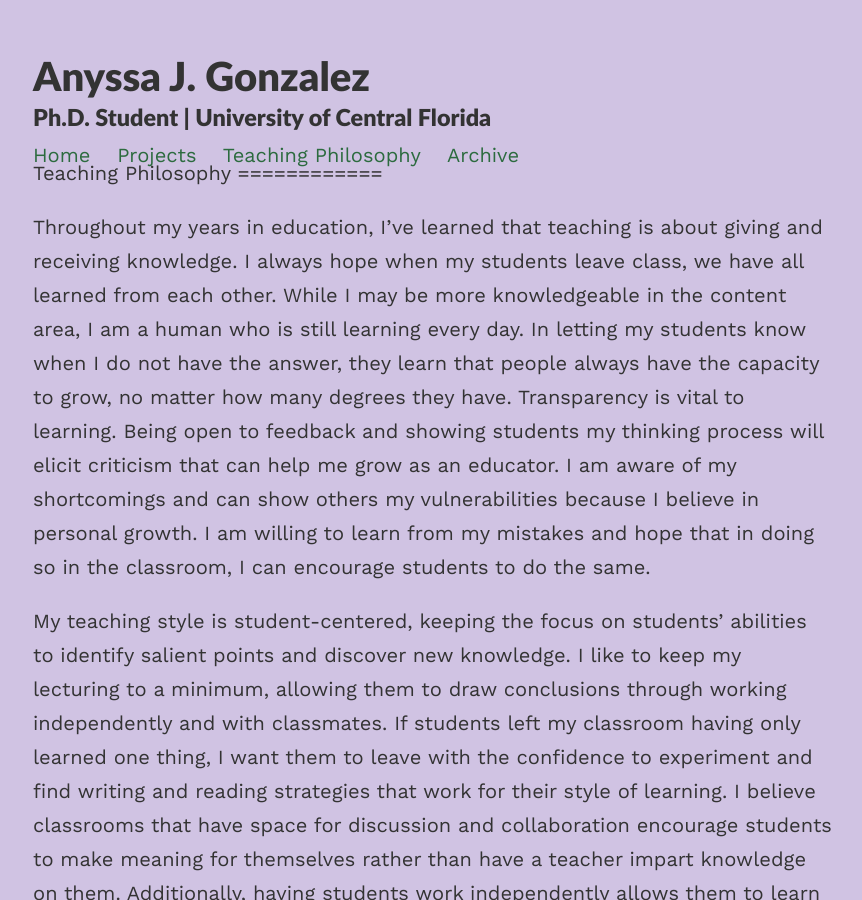
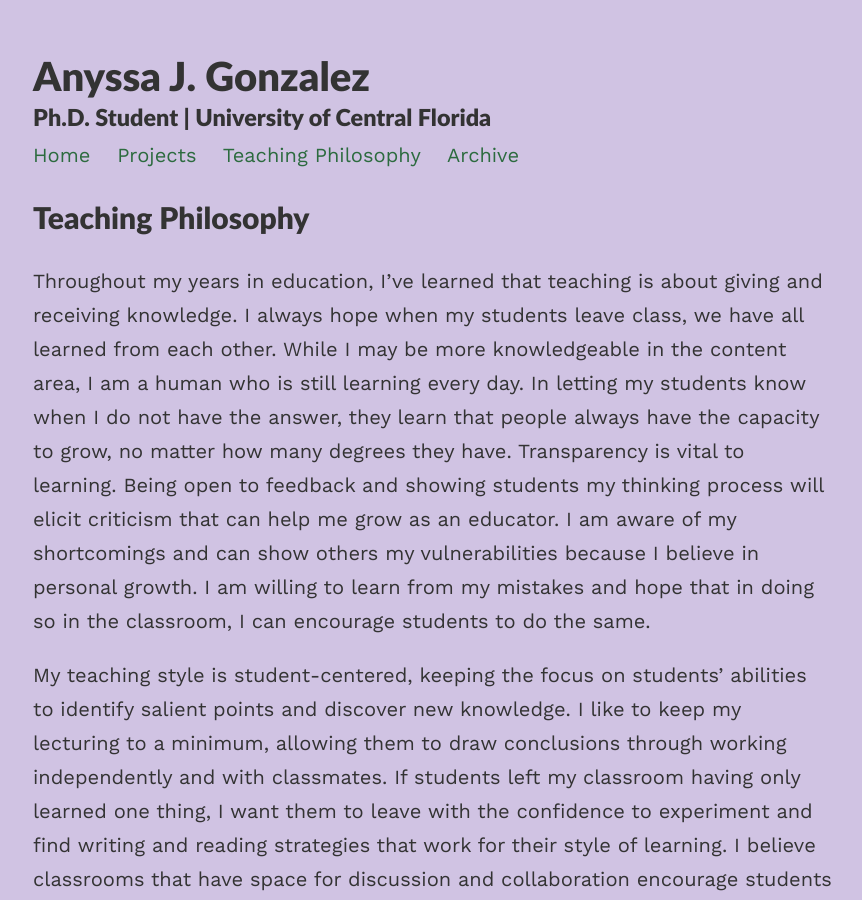
Before and after one commit to anyssajgonzalez/AnyssaPortfolio, a Jekyll site: the page built from teachingphilosophy/index.html, in a window 1280 px wide and 900 px high. Shown: the whole window, without its empty margins (207-1069 px from the left). Built offline with Jekyll 4.4.1, drawn with Linux system fonts in a browser that asks for light colours; nearby versions of some CDN libraries.

Commit message:
added header

```diff
--- a/teachingphilosophy/index.html
+++ b/teachingphilosophy/index.html
@@ -1,9 +1,8 @@
 ---
 layout: post
 ---
-
-Teaching Philosophy
-============
+<br>
+<h1>Teaching Philosophy</h1>
 
 <p>Throughout my years in education, I’ve learned that teaching is about giving and receiving knowledge. I always hope when my students leave class, we have all learned from each other. While I may be more knowledgeable in the content area, I am a human who is still learning every day. In letting my students know when I do not have the answer, they learn that people always have the capacity to grow, no matter how many degrees they have. Transparency is vital to learning. Being open to feedback and showing students my thinking process will elicit criticism that can help me grow as an educator. I am aware of my shortcomings and can show others my vulnerabilities because I believe in personal growth. I am willing to learn from my mistakes and hope that in doing so in the classroom, I can encourage students to do the same. </p>
 
```
